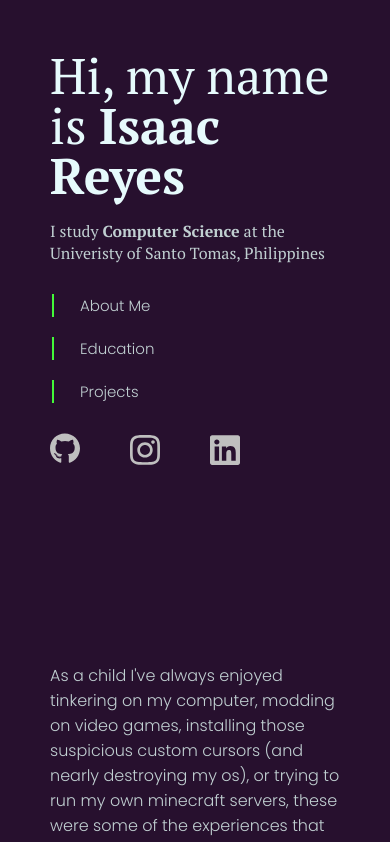
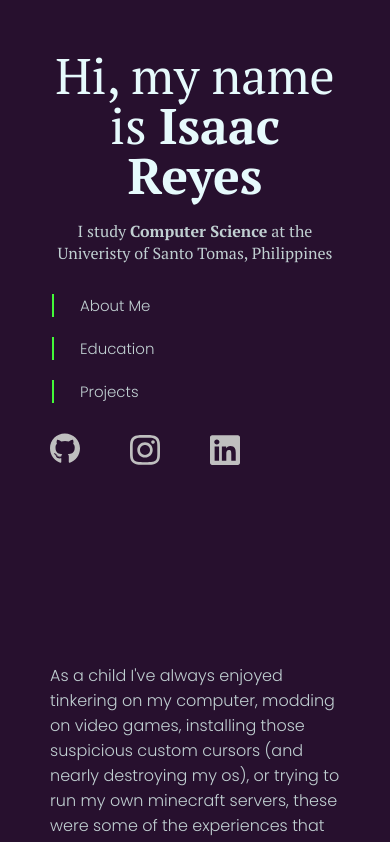
Before and after one commit to css-enjoyer/portfolio, a React (Create React App) app: page / in a window 390 px wide. Shown: the top 842 px of the page. Built offline with nearby package versions, Linux system fonts and the light colour scheme.

Commit message:
Center headers on mobile

```diff
--- a/src/App.css
+++ b/src/App.css
@@ -21,6 +21,7 @@ h1, h4 {
 }
 h1 span, h4 span {
   font-weight: 700;
+  word-break: keep-all;
 }
 
 p {
@@ -212,6 +213,9 @@ html body .App .infoColumn .proj-section .projCard .flairs div {
     display: flex;
     flex-direction: column;
   }
+  html body .App h1, html body .App h4 {
+    text-align: center;
+  }
   html body .App .bioColumn {
     padding: 50px;
     width: 100%;
@@ -226,9 +230,6 @@ html body .App .infoColumn .proj-section .projCard .flairs div {
     padding: 50px;
     width: 100%;
     height: 100%;
-  }
-  html body .App .infoColumn h1 {
-    text-align: center;
   }
   html body .App .infoColumn .projCard {
     display: flex;
--- a/src/App.scss
+++ b/src/App.scss
@@ -20,6 +20,7 @@ h1, h4 {
     font-weight: 400;
     span {
         font-weight: 700;
+        word-break: keep-all;
     }
 }
 p {
@@ -226,6 +227,9 @@ html {
                 width: 100%;
                 display: flex;
                 flex-direction: column;
+                h1, h4 {
+                    text-align: center;
+                }
                 .bioColumn {
                     padding: 50px;
                     width: 100%;
@@ -242,9 +246,6 @@ html {
                     padding: 50px;
                     width: 100%;
                     height: 100%;
-                    h1 {
-                        text-align: center;
-                    }
                     .projCard {
                         display: flex;
                         flex-direction: column;
```
Also changed, not shown: 1 other file (tests, documents, lock files or other folders).
